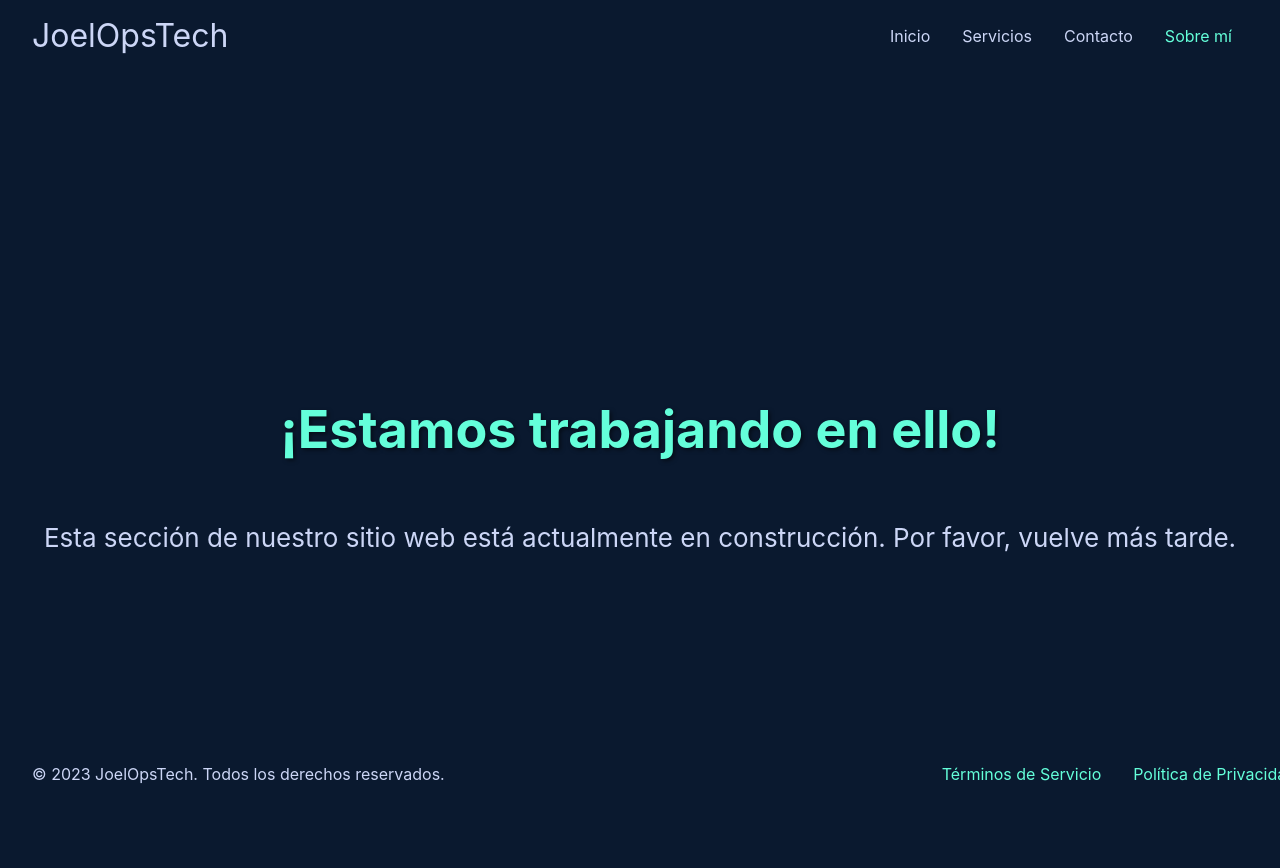
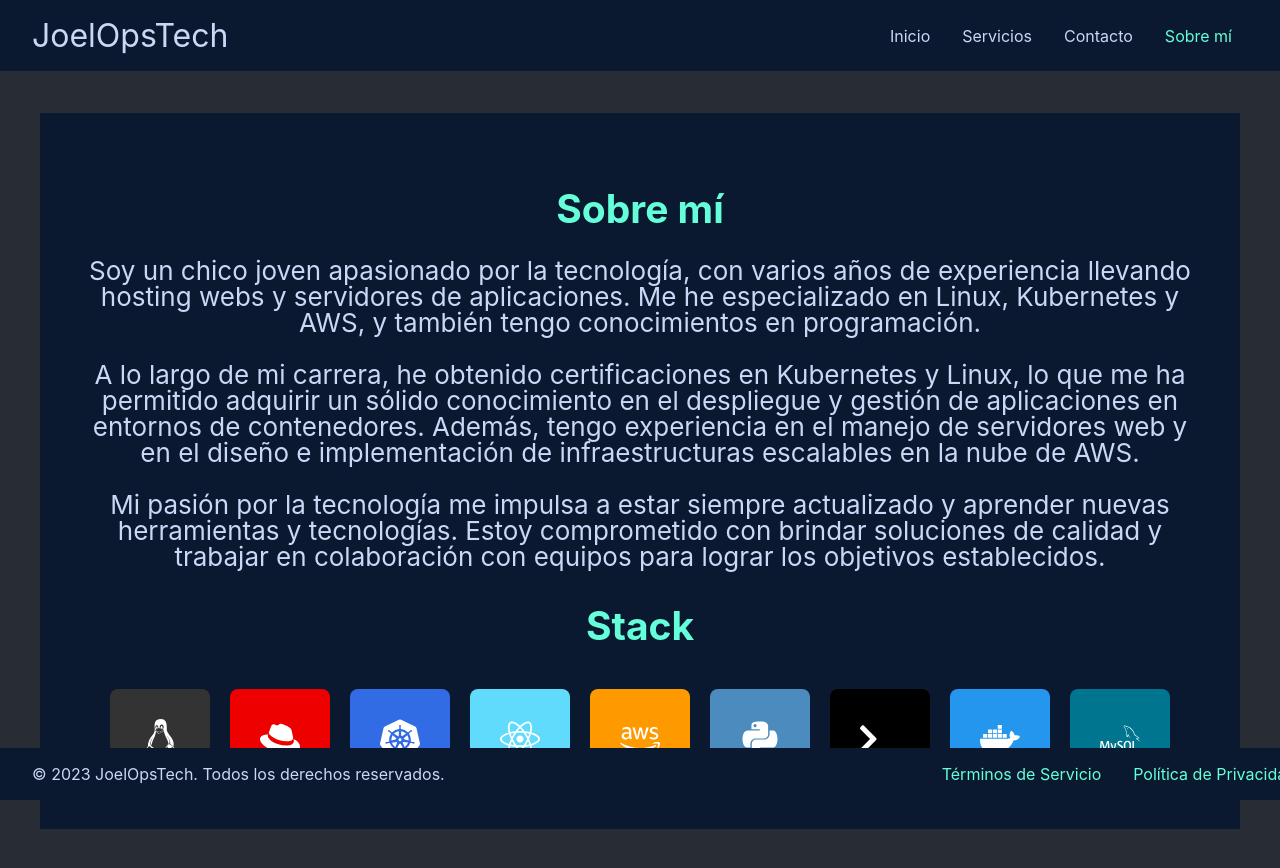
Before and after one commit to JoelGhub/joelops-tech, a React (Create React App) app: page /about in a window 1280 px wide. Shown: the top 868 px of the page. Built offline with nearby package versions, Linux system fonts and the light colour scheme.

Commit message:
new change

```diff
--- a/package.json
+++ b/package.json
@@ -8,6 +8,7 @@
     "@testing-library/user-event": "^13.5.0",
     "react": "^18.2.0",
     "react-dom": "^18.2.0",
+    "react-icons": "^4.10.1",
     "react-router-dom": "^6.14.1",
     "react-scripts": "5.0.1",
     "styled-components": "^6.0.4",
--- a/src/App.js
+++ b/src/App.js
@@ -7,7 +7,7 @@ import HomePage from './homepage';
 import ConstructionPage from './constructionpage';
 import ContactPage from './conactpage';
 import Footer from './footer';
-
+import Stack from './stack';
 
 
 function App() {
@@ -20,7 +20,7 @@ function App() {
             <Route path="/" element={<HomePage />} />
             <Route path="/services" element={<ConstructionPage />} />
             <Route path="/contact" element={<ContactPage  />} />
-            <Route path="/about" element={<ConstructionPage />} />
+            <Route path="/about" element={<Stack />} />
           </Routes>
         </header>
         <Footer />
--- a/src/conactpage.js
+++ b/src/conactpage.js
@@ -3,7 +3,7 @@ import styled from 'styled-components';
 import { Form, Input, TextArea, Button } from './formcomponent';
 
 const ContactContainer = styled.div`
-  width: 100%;
+
   display: flex;
   flex-direction: column;
   justify-content: center;
@@ -25,7 +25,7 @@ const ContactText = styled.p`
 const ContactPage = () => (
   <ContactContainer>
     <ContactTitle>Contacto</ContactTitle>
-    <ContactText>Si tienes alguna pregunta, no dudes en contactarnos.</ContactText>
+    <ContactText>Si tienes alguna pregunta, no dudes en contactarme.</ContactText>
     <Form action="https://formspree.io/f/mpzgzewz" method="POST">
     <Input type="text" name="name" placeholder="Tu nombre" required />
     <Input type="email" name="_replyto" placeholder="Tu correo electrónico" required />
--- /dev/null
+++ b/src/stack.js
@@ -0,0 +1,74 @@
+import React from 'react';
+import styled from 'styled-components';
+import { FaLinux, FaReact, FaPython, FaTerminal, FaDocker } from 'react-icons/fa';
+import { SiRedhat, SiKubernetes, SiAmazonaws, SiMysql } from 'react-icons/si';
+
+const AboutContainer = styled.div`
+  margin: 40px;
+  padding: 40px;
+  background-color: #0a192f;
+  color: #ccd6f6;
+`;
+
+const Title = styled.h2`
+  color: #64ffda;
+  font-size: 1.5em;
+  margin-bottom: 20px;
+`;
+
+const Text = styled.p`
+  font-size: 1em;
+  line-height: 1em;
+`;
+
+const StackContainer = styled.div`
+  display: flex;
+  flex-wrap: wrap;
+  justify-content: center;
+  align-items: center;
+  gap: 20px;
+  margin-top: 40px;
+`;
+
+const TechIcon = styled.div`
+  display: flex;
+  justify-content: center;
+  align-items: center;
+  font-size: 40px;
+  width: 100px;
+  height: 100px;
+  background-color: ${props => props.color};
+  color: #fff;
+  border-radius: 8px;
+`;
+
+function Stack() {
+  return (
+    <AboutContainer>
+      <Title>Sobre mí</Title>
+      <Text>
+        Soy un chico joven apasionado por la tecnología, con varios años de experiencia llevando hosting webs y servidores de aplicaciones. Me he especializado en Linux, Kubernetes y AWS, y también tengo conocimientos en programación.
+      </Text>
+      <Text>
+        A lo largo de mi carrera, he obtenido certificaciones en Kubernetes y Linux, lo que me ha permitido adquirir un sólido conocimiento en el despliegue y gestión de aplicaciones en entornos de contenedores. Además, tengo experiencia en el manejo de servidores web y en el diseño e implementación de infraestructuras escalables en la nube de AWS.
+      </Text>
+      <Text>
+        Mi pasión por la tecnología me impulsa a estar siempre actualizado y aprender nuevas herramientas y tecnologías. Estoy comprometido con brindar soluciones de calidad y trabajar en colaboración con equipos para lograr los objetivos establecidos.
+      </Text>
+      <Title>Stack</Title>
+      <StackContainer>
+        <TechIcon color="#333"><FaLinux title="Linux" /></TechIcon>
+        <TechIcon color="#EE0000"><SiRedhat title="Red Hat" /></TechIcon>
+        <TechIcon color="#326CE5"><SiKubernetes title="Kubernetes" /></TechIcon>
+        <TechIcon color="#61DBFB"><FaReact title="React" /></TechIcon>
+        <TechIcon color="#FF9900"><SiAmazonaws title="AWS" /></TechIcon>
+        <TechIcon color="#4B8BBE"><FaPython title="Python" /></TechIcon>
+        <TechIcon color="#000000"><FaTerminal title="Bash" /></TechIcon>
+        <TechIcon color="#2496ED"><FaDocker title="Docker" /></TechIcon>
+        <TechIcon color="#00758F"><SiMysql title="SQL" /></TechIcon>
+      </StackContainer>
+    </AboutContainer>
+  );
+}
+
+export default Stack;
```
Also changed, not shown: 1 other file (tests, documents, lock files or other folders).
